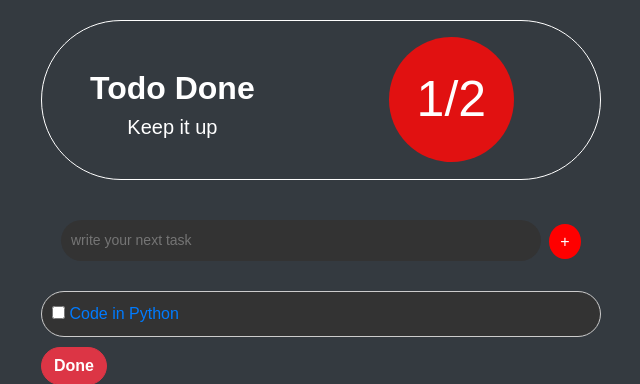
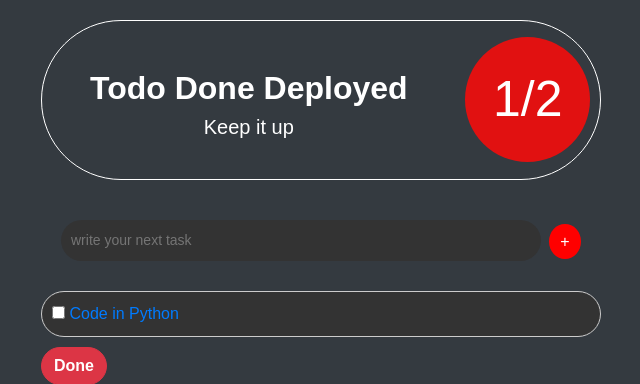
Before and after one commit to ndongchrist/django-todoapp, a Django app: page / in a window 1280 px wide. Shown: the part 56-440 px from the top of the page, without its empty margins (319-959 px from the left). Run offline with Django 5.2, Linux system fonts and the light colour scheme; data comes from the database, SQL or seed files in the repository.

Commit message:
fix: Added deploy.sh

```diff
--- a/templates/index.html
+++ b/templates/index.html
@@ -15,7 +15,7 @@
     <div class="container">
         <div class="progress bg-dark border border-white rounded-pill">
             <div class="m-5">
-              <h2><b>Todo Done</b></h2>
+              <h2><b>Todo Done Deployed</b></h2>
               <h5>Keep it up</h5>
             </div>
             <div class="progress-circle mt-3">
```
Also changed, not shown: .github/workflows/cicd.yml, 1 other file.
